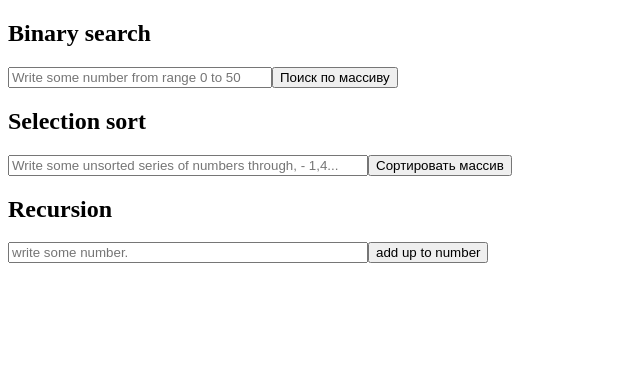
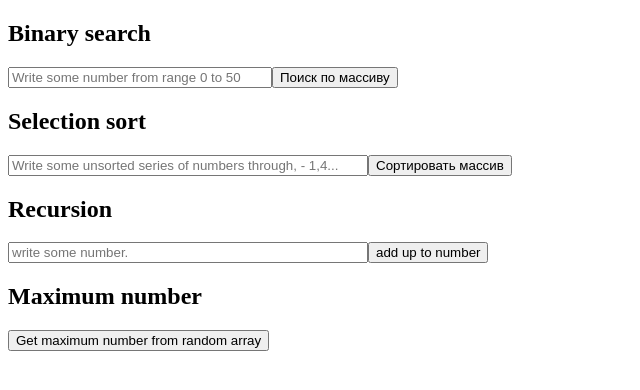
Before and after one commit to avdanilin/algorithms, a Vue app: page / in a window 1280 px wide. Shown: the top 390 px of the page, without its empty margins (0-640 px from the left). Built offline with nearby package versions, Linux system fonts and the light colour scheme; the HTML template or start-up script is replaced by a standard one.

Commit message:
created maximum number component

```diff
--- a/src/App.vue
+++ b/src/App.vue
@@ -5,7 +5,9 @@
 
       <SelectionSort/>
 
-      <recursion/>
+      <recursion-component/>
+
+      <MaximumNumber />
     </div>
   </section>
 </template>
@@ -13,14 +15,16 @@
 <script>
 import BinarySearch from "@/components/BinarySearch";
 import SelectionSort from "@/components/SelectionSort";
-import recursion from "@/components/recursionComponent.vue";
+import RecursionComponent from "@/components/recursionComponent";
+import MaximumNumber from "@/components/maximumNumber";
 
 export default {
   name: 'App',
   components: {
+    MaximumNumber,
+    RecursionComponent,
     SelectionSort,
     BinarySearch,
-    recursion
   },
   data() {
     return {
--- /dev/null
+++ b/src/components/maximumNumber.vue
@@ -0,0 +1,66 @@
+<template>
+  <section class="maximum-number">
+    <h2 class="title">{{ title }}</h2>
+
+    <button @click="getMaximumNumber">Get maximum number from random array</button>
+
+    <div v-if="randomArray">
+      Random array - {{ randomArray }}
+    </div>
+
+    <div v-if="maximumNumber">
+      Maximum number from array - {{ maximumNumber }}
+    </div>
+  </section>
+</template>
+
+<script>
+export default {
+  props: {
+    title: {
+      type: String,
+      default: 'Maximum number'
+    },
+    from: {
+      type: Number,
+      default: 0
+    },
+    to: {
+      type: Number,
+      default: 50
+    }
+  },
+  data: () => ({
+    randomArray: null,
+    maximumNumber: null
+  }),
+  methods: {
+    getMaximumNumber() {
+      this.maximumNumber = null;
+      this.randomArray = this.generateRandomArray(0, 100);
+
+      if (!this.randomArray) return false;
+
+      for (let i = 0; i < this.randomArray.length; i++) {
+        if (this.randomArray[i] > this.maximumNumber) {
+          this.maximumNumber = this.randomArray[i];
+        }
+      }
+    },
+    generateRandomArray(min, max) {
+      const randomArray = [];
+      const randomMaxNumber = Math.floor(Math.random() * (max - min + 1) + min);
+
+      for (let j = min; j < randomMaxNumber; j++) {
+        randomArray.push(j)
+      }
+
+      return randomArray;
+    }
+  }
+}
+</script>
+
+<style scoped>
+
+</style>
```
